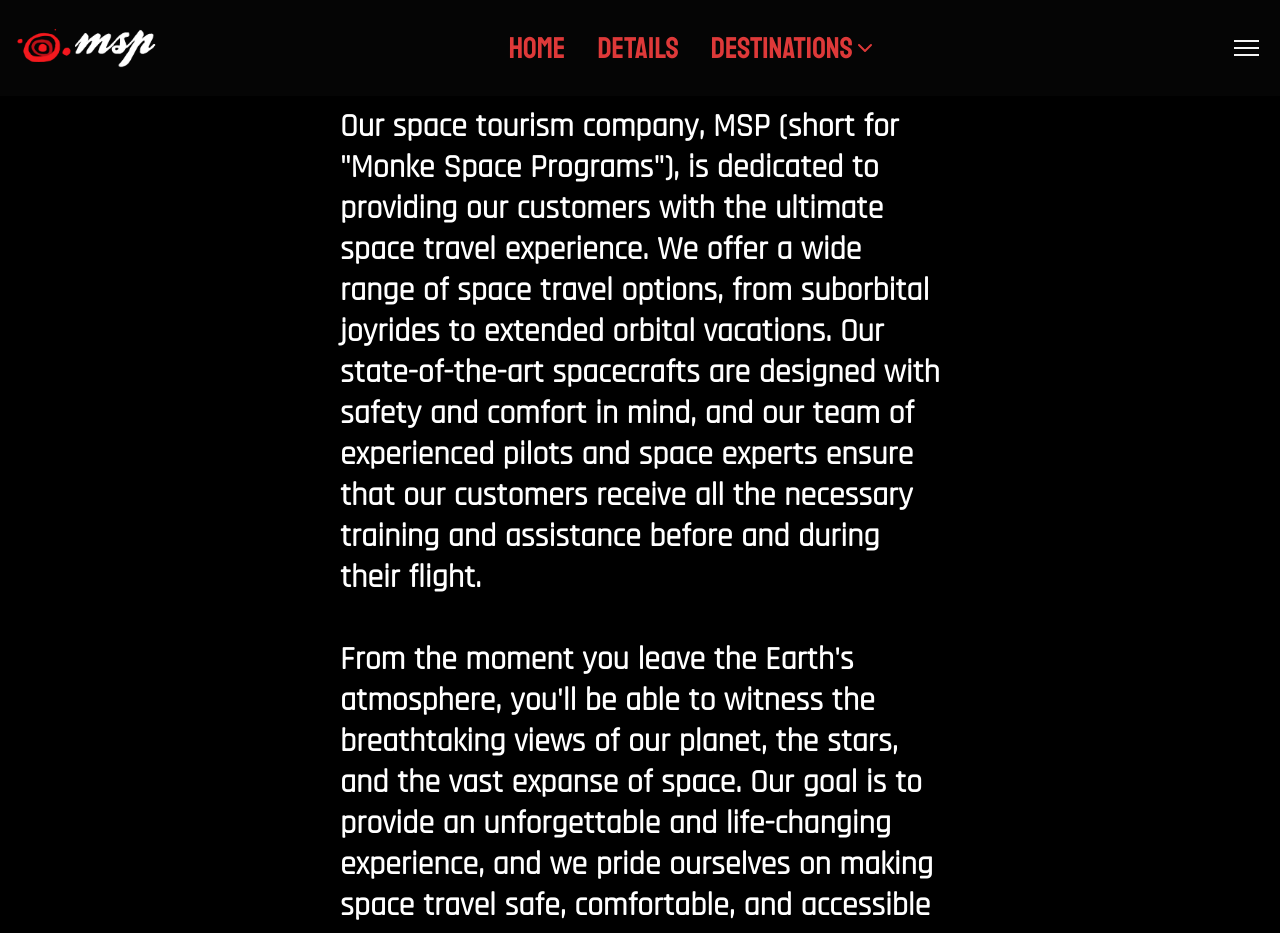
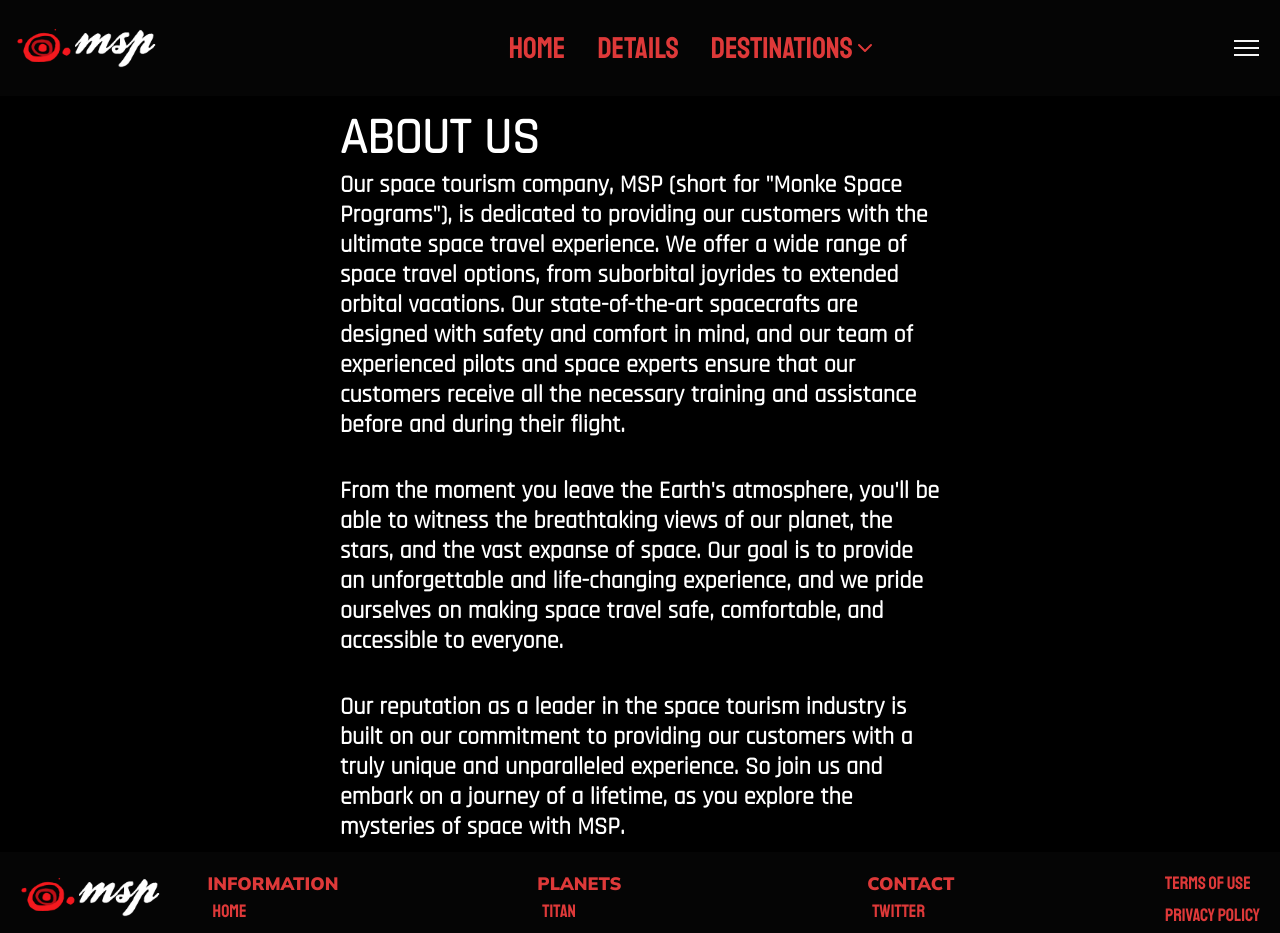
Before and after one commit to leocabbage2008/tsa-space, a React (Create React App) app: page /about in a window 1280 px wide. Shown: the top 933 px of the page. Built offline with nearby package versions, Linux system fonts and the light colour scheme.

Commit message:
adjustment

```diff
--- a/src/assets/css/AboutPage.css
+++ b/src/assets/css/AboutPage.css
@@ -0,0 +1,3 @@
+.about-us-title {
+  font-size: 50px;
+}
--- a/src/assets/css/HomePage.css
+++ b/src/assets/css/HomePage.css
@@ -283,6 +283,7 @@ h6 {
   height: 100%;
   max-width: 300px;
   object-fit: cover;
+  padding-top: 10px;
 }
 
 .link-filler {
--- a/src/assets/css/SourcesPage.css
+++ b/src/assets/css/SourcesPage.css
@@ -1,6 +1,7 @@
 #sources a {
   font-family: 'Mulish', sans-serif;
   font-size: 1rem;
+  padding-right: 10px;
 }
 #sources {
   margin-top: 10px;
--- a/src/pages/AboutPage.jsx
+++ b/src/pages/AboutPage.jsx
@@ -6,7 +6,8 @@ export default function AboutPage() {
   return (
     <Layout>
       <div className='content'>
-        <h1>
+        <h1 className='about-us-title'>ABOUT US</h1>
+        <h2>
           Our space tourism company, MSP (short for "Monke Space Programs"), is
           dedicated to providing our customers with the ultimate space travel
           experience. We offer a wide range of space travel options, from
@@ -15,19 +16,25 @@ export default function AboutPage() {
           mind, and our team of experienced pilots and space experts ensure that
           our customers receive all the necessary training and assistance before
           and during their flight.
-          <br />
-          <br />
+        </h2>
+
+        <br />
+        <br />
+        <h2>
           From the moment you leave the Earth's atmosphere, you'll be able to
           witness the breathtaking views of our planet, the stars, and the vast
           expanse of space. Our goal is to provide an unforgettable and
           life-changing experience, and we pride ourselves on making space
           travel safe, comfortable, and accessible to everyone.
-          <br />
-          <br /> Our reputation as a leader in the space tourism industry is
-          built on our commitment to providing our customers with a truly unique
-          and unparalleled experience. So join us and embark on a journey of a
+        </h2>
+        <br />
+        <br />
+        <h2>
+          Our reputation as a leader in the space tourism industry is built on
+          our commitment to providing our customers with a truly unique and
+          unparalleled experience. So join us and embark on a journey of a
           lifetime, as you explore the mysteries of space with MSP.
-        </h1>
+        </h2>
       </div>
     </Layout>
   );
--- a/src/pages/DetailsPage.jsx
+++ b/src/pages/DetailsPage.jsx
@@ -14,9 +14,6 @@ import observationStation from '../assets/images/observation_station.webp';
 import { ReactComponent as DownArrow } from '../assets/svg/down_arrow.svg';
 
 export default function DetailsPage() {
-  useEffect(() => {
-    alert('Please wait 10 seconds. The model is loading.');
-  }, []);
   const scrollPositions = [
     // startsVisible: if starts opacity 1, start: position to start fade in, fadeIn: scroll length to go from opacity 0 to 1
     // end: position to start fade out, fadeOut: scroll length to go from opacity 1 to 0
--- a/src/pages/SourcesPage.jsx
+++ b/src/pages/SourcesPage.jsx
@@ -8,7 +8,7 @@ export default function SourcesPage() {
       <div className='content'>
         <h1>Sources Page</h1>
         <div id='sources'>
-          <Source title='Title Page Videos'>
+          <Source title='Home Page Videos'>
             <a href='https://pixabay.com/videos/world-earth-nasa-planet-globe-2/'>
               https://pixabay.com/videos/world-earth-nasa-planet-globe-2/
             </a>
@@ -37,9 +37,9 @@ export default function SourcesPage() {
             <a href='https://en.wikipedia.org/wiki/Mars'>
               https://en.wikipedia.org/wiki/Mars
             </a>
-            <br/>
+            <br />
             <a href='https://solarsystem.nasa.gov/planets/neptune/overview/'>
-            https://solarsystem.nasa.gov/planets/neptune/overview/
+              https://solarsystem.nasa.gov/planets/neptune/overview/
             </a>
           </Source>
           <Source title='Icons'>
@@ -60,6 +60,22 @@ export default function SourcesPage() {
             </a>
             <p>(SIL Open Font License)</p>
           </Source>
+          <Source title='Home page pictures'>
+            <a href='https://solarsystem.nasa.gov/moons/saturn-moons/titan/overview/'>
+              Titan
+            </a>
+            <p>(Public Domain)</p>
+            <br />
+            <a href='https://solarsystem.nasa.gov/planets/mars/overview/'>
+              Mars
+            </a>
+            <p>(Public Domain)</p>
+            <br />
+            <a href='https://solarsystem.nasa.gov/planets/neptune/overview/'>
+              Neptune
+            </a>
+            <p>(Public Domain)</p>
+          </Source>
         </div>
       </div>
     </Layout>
```
Also changed, not shown: 1 other file (tests, documents, lock files or other folders).
